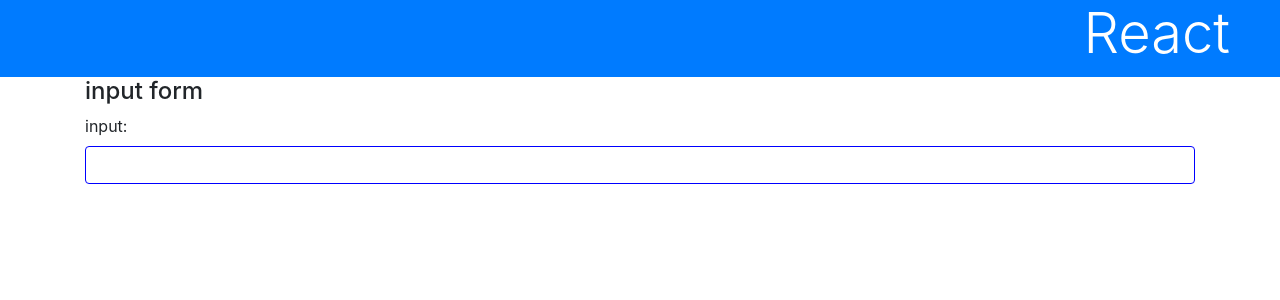
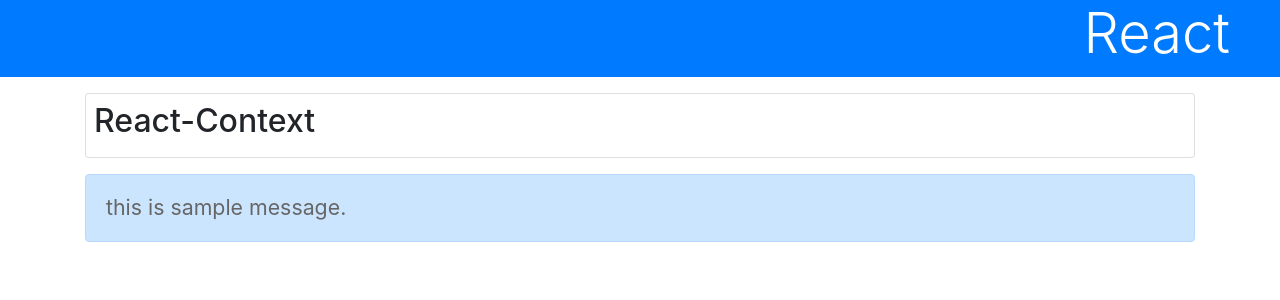
Before and after one commit to hrntsm/study-language, a React (Create React App) app in the folder JS/REACT_NEXT_Nyumonn/3/4/: page / in a window 1280 px wide. Shown: the top 300 px of the page. Built offline with nearby package versions, Linux system fonts and the light colour scheme.

Commit message:
Update use context

```diff
--- a/JS/REACT_NEXT_Nyumonn/3/4/src/App.js
+++ b/JS/REACT_NEXT_Nyumonn/3/4/src/App.js
@@ -1,58 +1,43 @@
 import React, { Component } from 'react';
 import './App.css';
 
+let data = {
+  title: 'React-Context',
+  message: 'this is sample message.'
+}
+
+const SampleContext = React.createContext(data);
+
 class App extends Component {
-  input = '';
-
-  constructor(props) {
-    super(props);
-    this.state = {
-      title: 'input form',
-      message: 'type your name.',
-      max: 10,
-    }
-    this.doCheck = this.doCheck.bind(this);
-  };
-
-  doCheck(e) {
-    alert(e.target.value + "は長すぎます。（最大" + this.state.max + "文字）");
-  }
-
   render() {
     return <div>
       <h1 className="bg-primary text-white display-4">React</h1>
       <div className="container">
-        <h4>{this.state.title}</h4>
-        <Message maxlength={this.state.max} onCheck={this.doCheck} />
+        <Title />
+        <Message />
       </div>
     </div>
   }
 }
 
+class Title extends Component {
+  static contextType = SampleContext;
+
+  render() {
+    return (
+      <div className="card p-2 my-3">
+        <h2>{this.context.title}</h2>
+      </div>
+    )
+  }
+}
 
 class Message extends Component {
-  li = {
-    fontSize: "14px",
-    fontWeight: "bold",
-    color: "##090"
-  }
-
-  constructor(props) {
-    super(props);
-    this.doChange = this.doChange.bind(this);
-  }
-
-  doChange(e) {
-    if (e.target.value.length > this.props.maxlength) {
-      this.props.onCheck(e);
-      e.target.value = e.target.value.substr(0, this.props.maxlength);
-    }
-  }
+  static contextType = SampleContext;
 
   render() {
-    return <div className="form-group">
-      <label>input:</label>
-      <input type="text" className="form-control" onChange={this.doChange} />
+    return <div className="alert alert-primary">
+      <p>{this.context.message}</p>
     </div>
   }
 }
```
